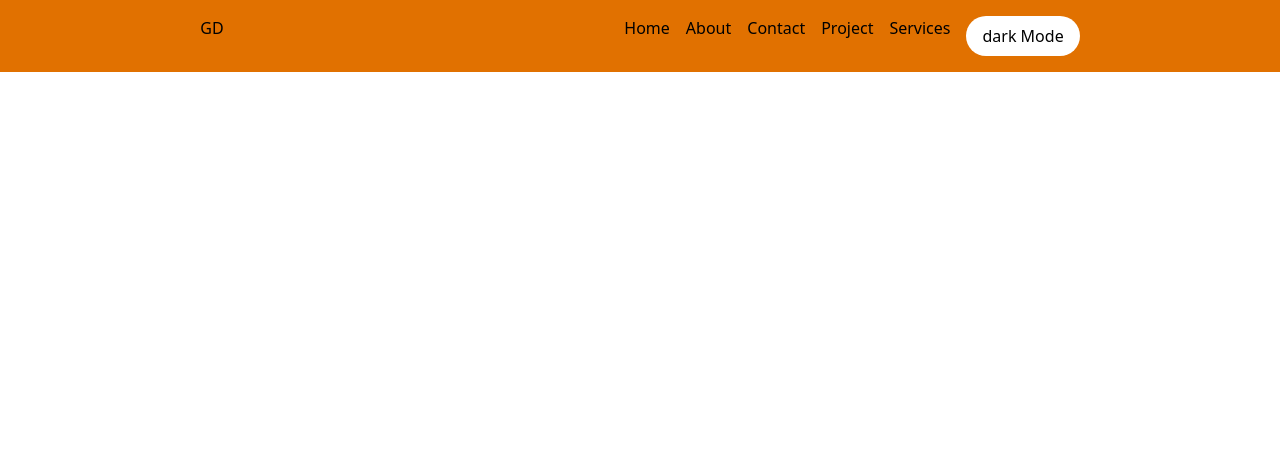
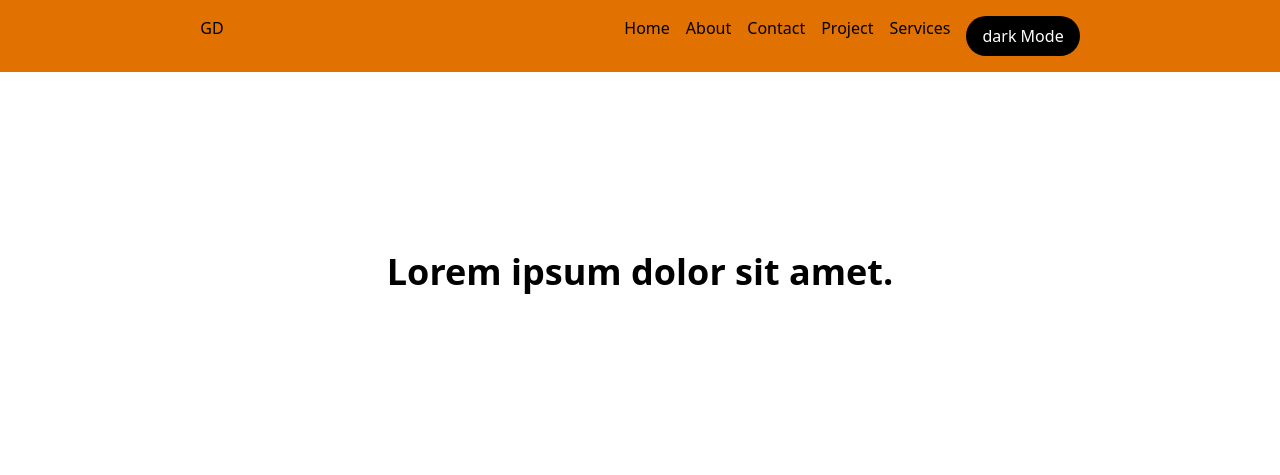
Before and after one commit to ganeshdutt100/frontend10am, a website: page tailwindProject/views/code5.html in a window 1280 px wide. Drawn offline with nearby package versions, Linux system fonts and the light colour scheme.

Commit message:
dark mode

```diff
--- a/tailwindProject/views/code5.html
+++ b/tailwindProject/views/code5.html
@@ -5,7 +5,7 @@
     <meta name="viewport" content="width=device-width, initial-scale=1.0" />
     <script src="https://cdn.jsdelivr.net/npm/@tailwindcss/browser@4"></script>
 
-    <style type="text/tailwind">
+    <style type="text/tailwindcss">
       @custom-variant dark (&:where(.dark ,.dark *));
     </style>
   </head>
@@ -22,12 +22,17 @@
         <a href="#">Services</a>
         <button
           onclick="toggleDarkMode()"
-          class="bg-white text-black py-2 px-4 rounded-3xl"
+          class="text-white bg-black dark:bg-white dark:text-black py-2 px-4 rounded-3xl"
         >
           dark Mode
         </button>
       </div>
     </nav>
+    <div
+      class="h-100 dark:bg-gray-900 dark:text-white flex justify-center items-center"
+    >
+      <h1 class="text-4xl font-bold">Lorem ipsum dolor sit amet.</h1>
+    </div>
 
     <script>
       function toggleDarkMode() {
```
